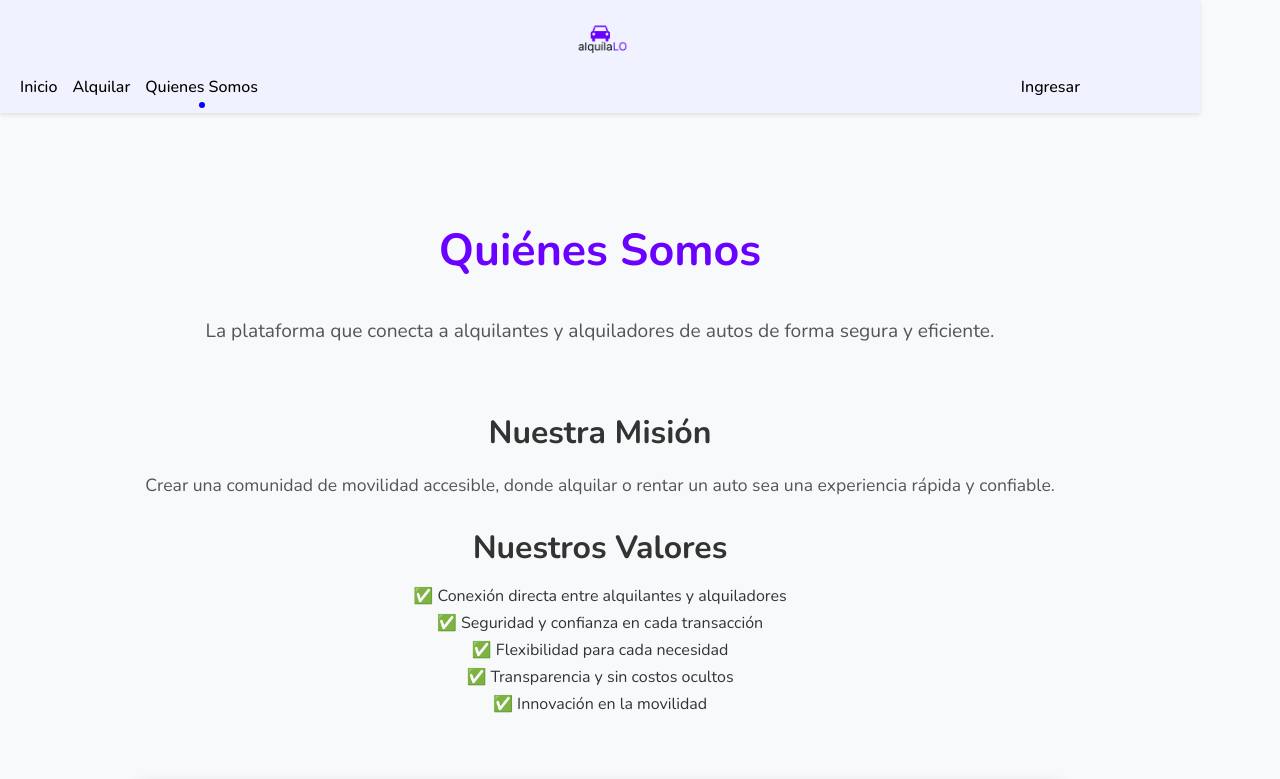
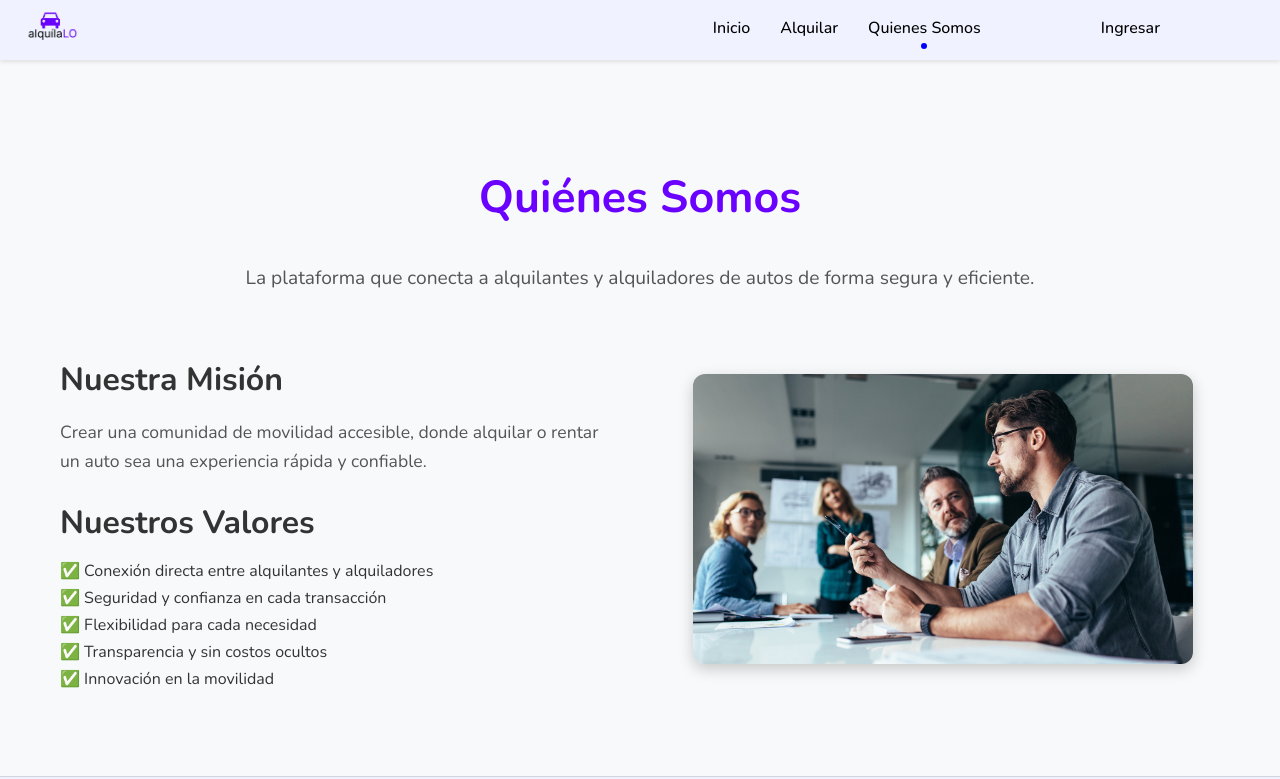
Before and after one commit to cacunar/proyecto_final, a React (Create React App) app in the folder marketplace/: page /quienes-somos in a window 1280 px wide. Shown: the top 779 px of the page. Built offline with nearby package versions, Linux system fonts and the light colour scheme; no server answers.

Commit message:
fix width

```diff
--- a/marketplace/src/styles/about.css
+++ b/marketplace/src/styles/about.css
@@ -66,7 +66,7 @@
     box-shadow: 0 5px 15px rgba(0, 0, 0, 0.2);
   }
 
-  @media (max-width: 1400px) {
+  @media (max-width: 900px) {
     .about-content {
       flex-direction: column;
       text-align: center;
--- a/marketplace/src/styles/editPost.css
+++ b/marketplace/src/styles/editPost.css
@@ -112,7 +112,7 @@
 
 .Toastify__toast-icon svg { fill: white !important; }
 
-@media (max-width: 1400px) {
+@media (max-width: 768px) {
   .btn-container {
       grid-column: span 1;
   }
--- a/marketplace/src/styles/global.css
+++ b/marketplace/src/styles/global.css
@@ -42,8 +42,8 @@
 
 
 html, body {
+    width: 100%;
     height: 100%;
-    width: fit-content;
     margin: 0;
     display: flex;
     flex-direction: column;
--- a/marketplace/src/styles/home.css
+++ b/marketplace/src/styles/home.css
@@ -104,7 +104,7 @@
   animation: fadeIn 1.5s ease-out 0.5s forwards;
 }
 
-@media (max-width: 1400px) {
+@media (max-width: 900px) {
   .home-container {
     flex-direction: column;
     text-align: center;
--- a/marketplace/src/styles/login.css
+++ b/marketplace/src/styles/login.css
@@ -179,7 +179,7 @@
   text-decoration: underline;
 }
 
-@media (max-width: 1400px) {
+@media (max-width: 768px) {
   .login-container {
     width: 90%;
   }
--- a/marketplace/src/styles/myPosts.css
+++ b/marketplace/src/styles/myPosts.css
@@ -79,7 +79,7 @@
     background: #c9302c;
   }
 
-  @media (max-width: 1400px) {
+  @media (max-width: 768px) {
     .posts-table th, .posts-table td {
       padding: 8px;
       font-size: 14px;
--- a/marketplace/src/styles/navbar.css
+++ b/marketplace/src/styles/navbar.css
@@ -138,7 +138,7 @@
   font-weight: bold;
 }
 
-@media (max-width: 1400px) {
+@media (max-width: 768px) {
   .navbar {
     flex-direction: column;
     align-items: center;
```
